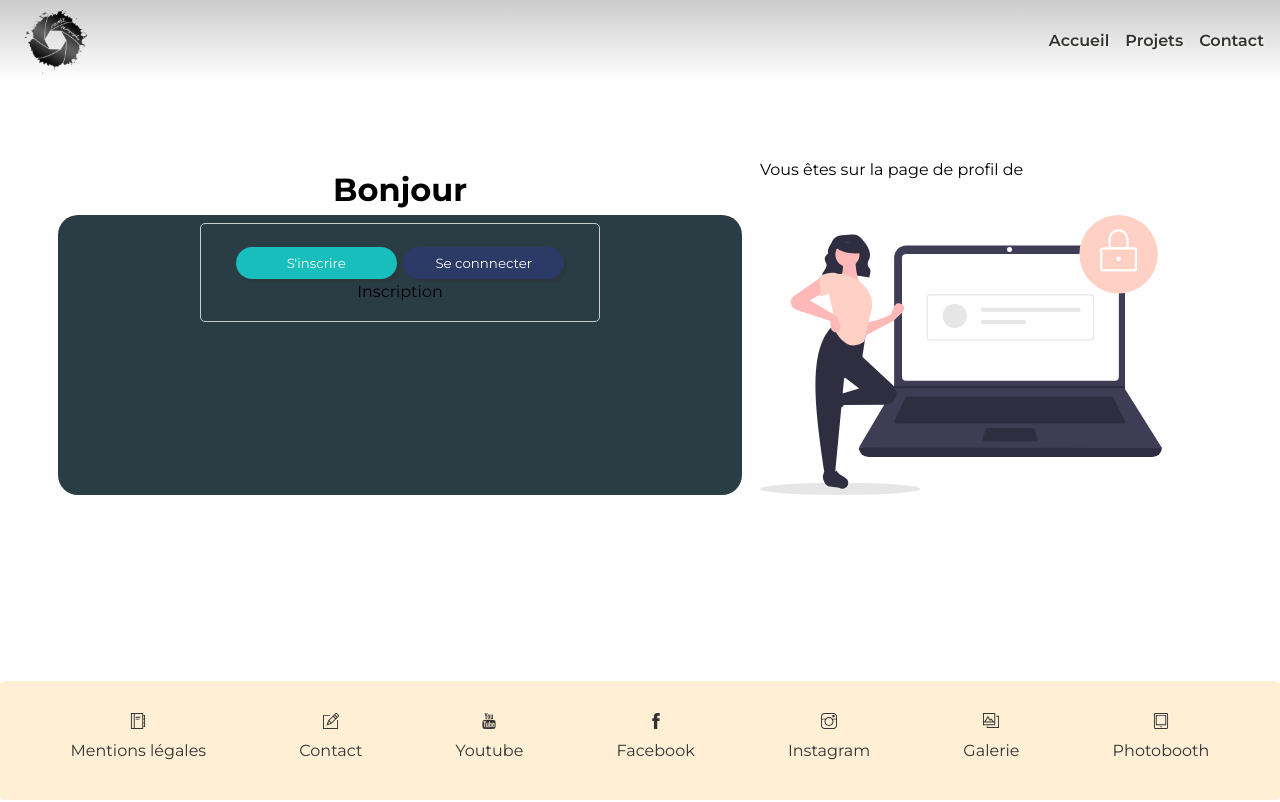
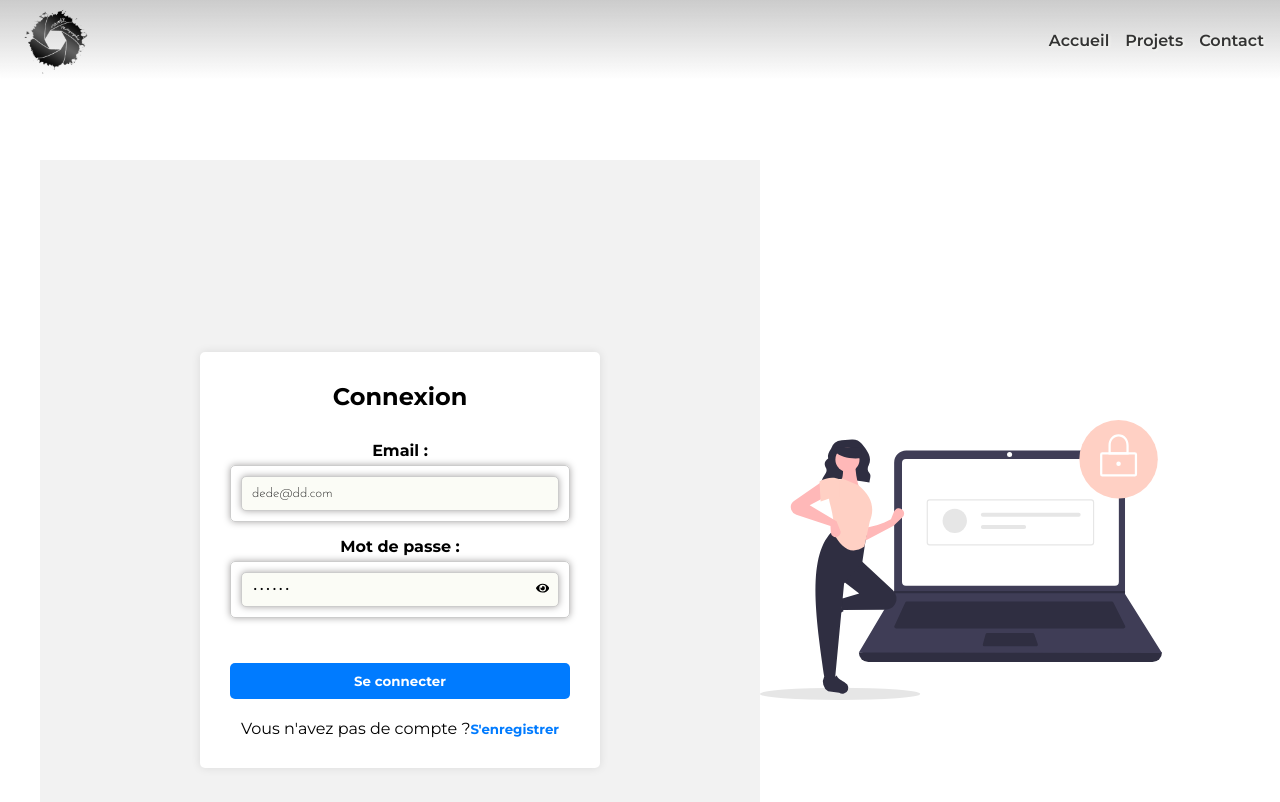
Before and after one commit to Christophe-Desmarres/CRM, a React (Create React App) app in the folder client/: page /profil in a window 1280 px wide. Shown: the top 802 px of the page. Built offline with nearby package versions, Linux system fonts and the light colour scheme; no server answers.

Commit message:
add login

```diff
--- a/client/src/assets/styles/pages/_profil.scss
+++ b/client/src/assets/styles/pages/_profil.scss
@@ -362,3 +362,103 @@
     }
   }
 }
+
+
+
+
+/* new profil test scss */
+.auth-container {
+  height: 100vh;
+  display: flex;
+  align-items: center;
+  justify-content: center;
+  background-color: #f2f2f2;
+}
+
+.auth-form-wrapper {
+  background-color: #fff;
+  padding: 30px;
+  border-radius: 5px;
+  box-shadow: 0px 0px 10px rgba(0, 0, 0, 0.1);
+  text-align: center;
+  width: 400px;
+
+  h2 {
+    margin-bottom: 30px;
+  }
+
+  form {
+    display: flex;
+    flex-direction: column;
+
+    .form-group {
+      display: flex;
+      flex-direction: column;
+      margin-bottom: 15px;
+
+      label {
+        font-weight: bold;
+        margin-bottom: 5px;
+      }
+
+      input,
+      .field {
+        padding: 10px;
+        border-radius: 5px;
+        border: 1px solid #ccc;
+        box-shadow: 0 0 7px #aaa8a8;
+        position: relative;
+        width: 100%;
+
+      }
+
+      .toggle-password{
+        height: 100%;
+        position: absolute;
+        right: 20px;
+        top: 50%;
+        transform: translateY(-50%);
+        background: none;
+        border: none;
+        cursor: pointer;
+        transition: color 0.2s ease;
+      }
+
+
+
+    }
+
+    button[type='submit'] {
+      margin-top: 30px;
+      padding: 10px 20px;
+      background-color: #007bff;
+      color: #fff;
+      border: none;
+      border-radius: 5px;
+      font-weight: bold;
+      cursor: pointer;
+      transition: background-color 0.2s ease;
+
+      &:hover {
+        background-color: #0062cc;
+      }
+    }
+  }
+
+  p {
+    margin-top: 20px;
+
+    button.toggle-form-btn{
+      background: none;
+      border: none;
+      color: #007bff;
+      font-weight: bold;
+      cursor: pointer;
+      transition: color 0.2s ease;
+
+      &:hover {
+        color: #0062cc;
+      }
+    }
+  }
+}
--- a/client/src/components/Authentification/Auth.js
+++ b/client/src/components/Authentification/Auth.js
@@ -1,36 +1,91 @@
-// manage view of the authentification form sigunp or signin
-import React from 'react'
-import { useState } from 'react';
-import Singin from './SingIn';
-import SingUp from './SingUp';
+import React, { useState } from 'react';
+import { FaEye, FaEyeSlash } from 'react-icons/fa';
 
 
-export default function Auth(props) {
+const AuthPage = () => {
+  const [isLogin, setIsLogin] = useState(true);
+  const [email, setEmail] = useState('dede@dd.com');
+  const [password, setPassword] = useState('gégé27');
+  const [showPassword, setShowPassword] = useState(false);
 
 
-const [signUpModal, setSignUpModal] = useState(props.signup);
-const [signInModal, setSignInModal] = useState(props.signin);
+  const handleLogin = (e) => {
+    e.preventDefault();
+    // Traitement de la connexion utilisateur
+    const options = {
+        method: 'POST',
+        headers: {
+          'Content-Type': 'application/json'
+        },
+        body: JSON.stringify({
+            email:email,
+            password:password
+        }),
+      };
 
-const handleModal = (e) => {
-  if (e.target.id === 'register') {
-    setSignUpModal(true);
-    setSignInModal(false);
-  } else {
-    setSignUpModal(false);
-    setSignInModal(true);
-  }
-}
+      fetch('https://crm-back.vercel.app/api/user/login', options)
+        .then(response => response.json())
+        .then(response => console.log(response))
+        .catch(err => console.error(err));
+  };
 
+  const handleRegister = (e) => {
+    e.preventDefault();
+    // Traitement de l'enregistrement utilisateur
+  };
+
+  const toggleForm = () => {
+    setIsLogin(!isLogin);
+  };
+
+  const togglePasswordVisibility = () => {
+    setShowPassword(!showPassword);
+  };
 
   return (
-    <div className='connection-form'>
-      <div className="form-container">
-          <button id='register' className={signUpModal ? 'active-btn' : null} onClick={handleModal}>S'inscrire</button>
-          <button id='login' className={signInModal ? 'active-btn' : null} onClick={handleModal}>Se connnecter</button>
-        {signUpModal && <SingUp />}
-        {signInModal && <Singin />}
+    <div className="auth-container">
+      <div className="auth-form-wrapper">
+        <h2>{isLogin ? 'Connexion' : 'Inscription'}</h2>
+        <form onSubmit={isLogin ? handleLogin : handleRegister}>
+          <div className="form-group">
+            <label htmlFor="email">Email :</label>
+            <div className='field'>
+
+            <input
+              type="email"
+              id="email"
+              value={email}
+              onChange={(e) => setEmail(e.target.value)}
+              required
+            />
+          </div>
+          </div>
+          <div className="form-group">
+            <label htmlFor="password">Mot de passe :</label>
+            <div className='field'>
+                <input
+                type={showPassword ? 'text' : 'password'}
+                id="password"
+                value={password}
+                onChange={(e) => setPassword(e.target.value)}
+                required
+                />
+                <button type="button" className="toggle-password" onClick={togglePasswordVisibility}>
+                {showPassword ? <FaEyeSlash /> : <FaEye />}
+                </button>
+            </div>
+          </div>
+          <button type="submit">{isLogin ? 'Se connecter' : "S'enregistrer"}</button>
+        </form>
+        <p>
+          {isLogin ? "Vous n'avez pas de compte ?" : 'Vous avez déjà un compte ?'}
+          <button className="toggle-form-btn" onClick={toggleForm}>
+            {isLogin ? "S'enregistrer" : 'Se connecter'}
+          </button>
+        </p>
       </div>
+    </div>
+  );
+};
 
-    </div>
-  )
-}
+export default AuthPage;
--- a/client/src/pages/Profile.js
+++ b/client/src/pages/Profile.js
@@ -16,8 +16,6 @@ export default function Profile() {
     <div className="profil-page">
     <div className="log-container">
 
-    <h1>Bonjour { id }</h1>
-    <p>Vous êtes sur la page de profil de { id }</p>
       <Auth signin={false} signup={true}/>
 
       <div  className="img-container">
```
Also changed, not shown: client/src/components/Authentification/AuthOld.js (added, +36 -0 lines).
